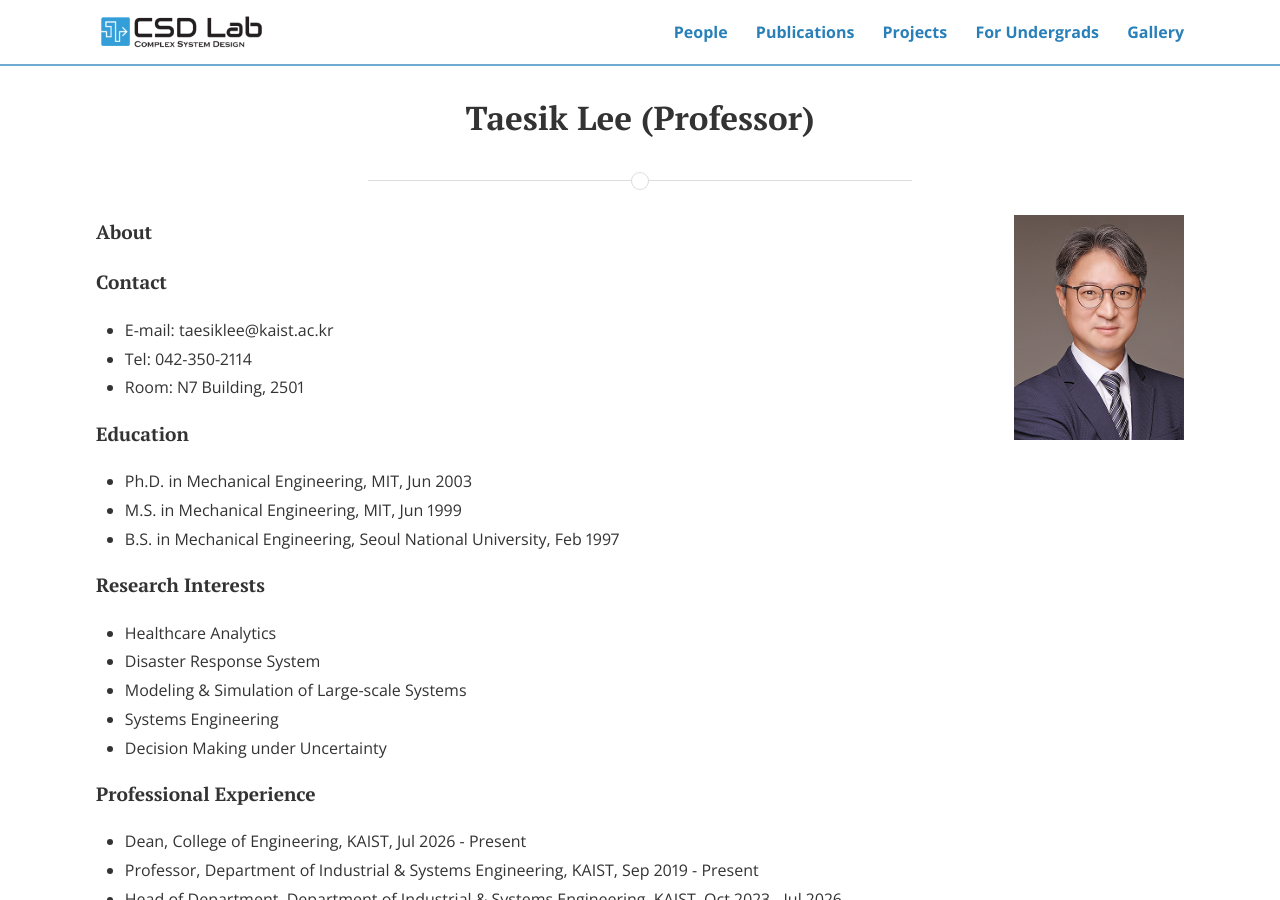
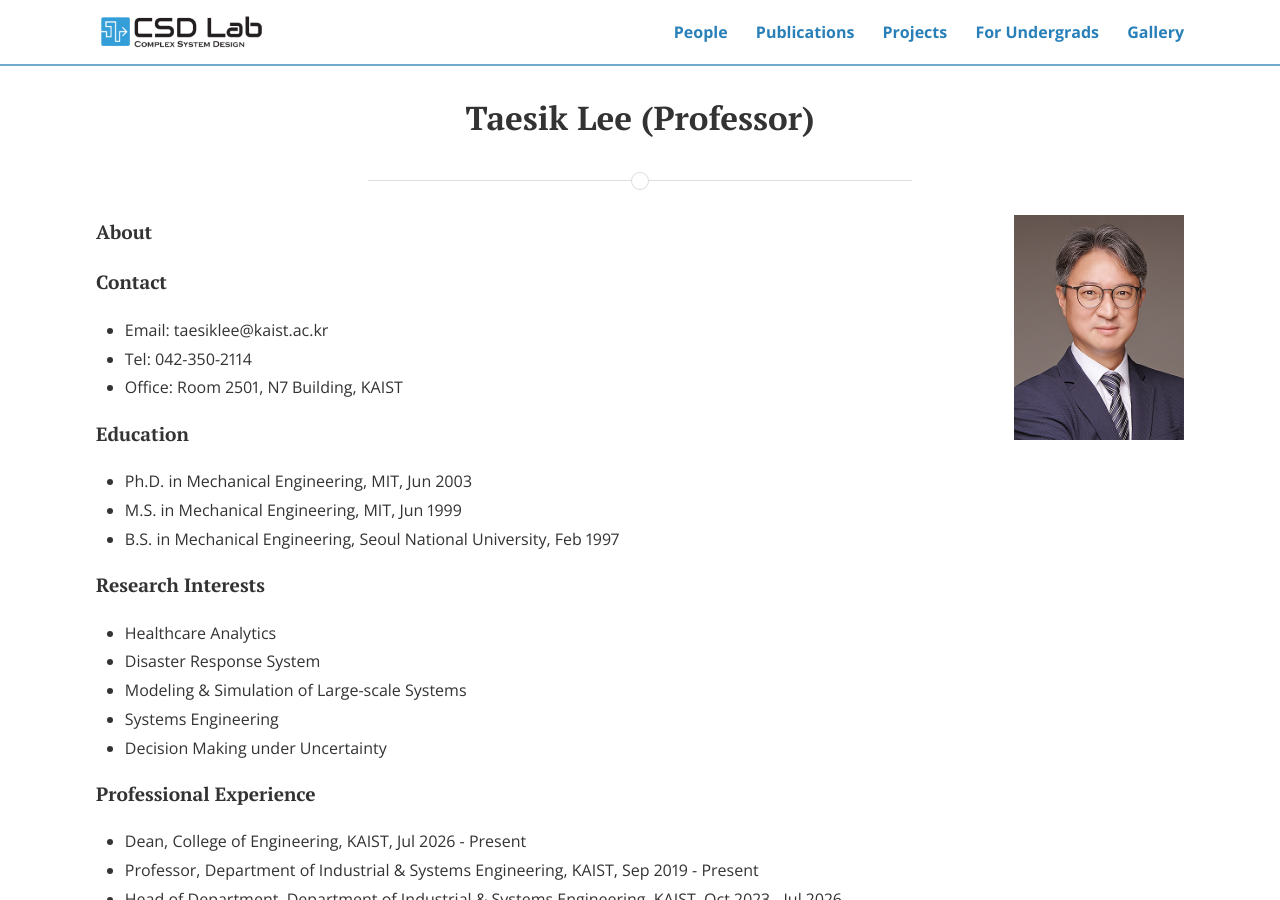
Before and after one commit to CSDlab-KAIST/csdlab-kaist.github.io, a Jekyll site: the page built from people/Professor.html, in a window 1280 px wide and 900 px high. Built offline with Jekyll 4.4.1, drawn with Linux system fonts in a browser that asks for light colours; nearby versions of some CDN libraries.

Commit message:
Update Professor.html

```diff
--- a/people/Professor.html
+++ b/people/Professor.html
@@ -15,9 +15,9 @@ title: Taesik Lee (Professor)
 
 <h4>Contact</h4>
 <ul>
-  <li>E-mail: taesiklee@kaist.ac.kr</li>
+  <li>Email: taesiklee@kaist.ac.kr</li>
   <li>Tel: 042-350-2114</li>
-  <li>Room: N7 Building, 2501</li>
+  <li>Office: Room 2501, N7 Building, KAIST</li>
 </ul>
 <h4>Education</h4>
 <ul>
```
